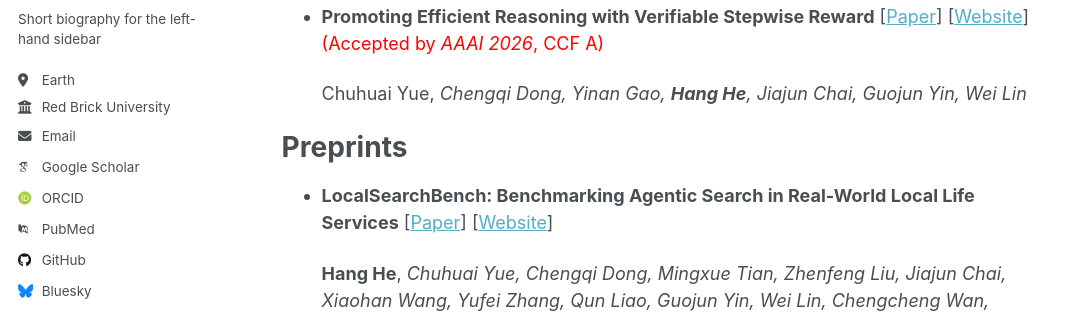
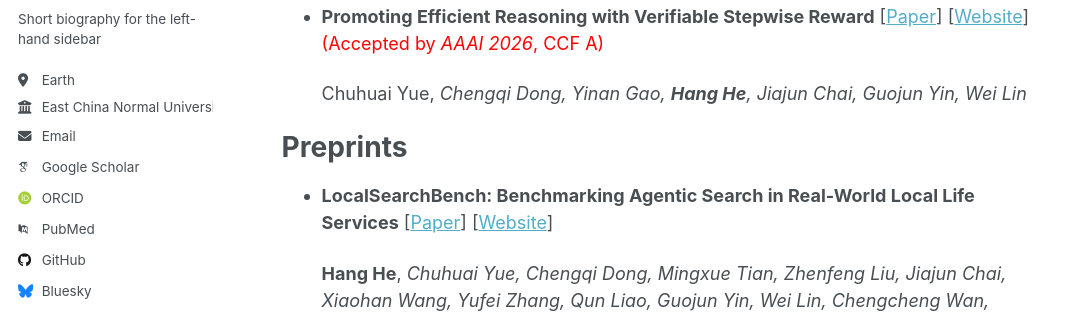
Before and after one commit to hanghe3/hanghe3.github.io, a Jekyll site: the page built from _pages/about.md, in a window 1280 px wide. Shown: the part 372-685 px from the top of the page, without its empty margins (0-1081 px from the left). Built offline with Jekyll 4.4.1, drawn with Linux system fonts in a browser that asks for light colours; some web fonts are replaced; a script that is not in the unit is left out.

Commit message:
Update employer to East China Normal University

```diff
--- a/_config.yml
+++ b/_config.yml
@@ -28,7 +28,7 @@ author:
   pronouns         : # example: "she/her"
   bio              : "Short biography for the left-hand sidebar"
   location         : "Earth"
-  employer         : "Red Brick University"
+  employer         : "East China Normal University"
   uri              : # URL
   email            : "none@example.org"
 
```
